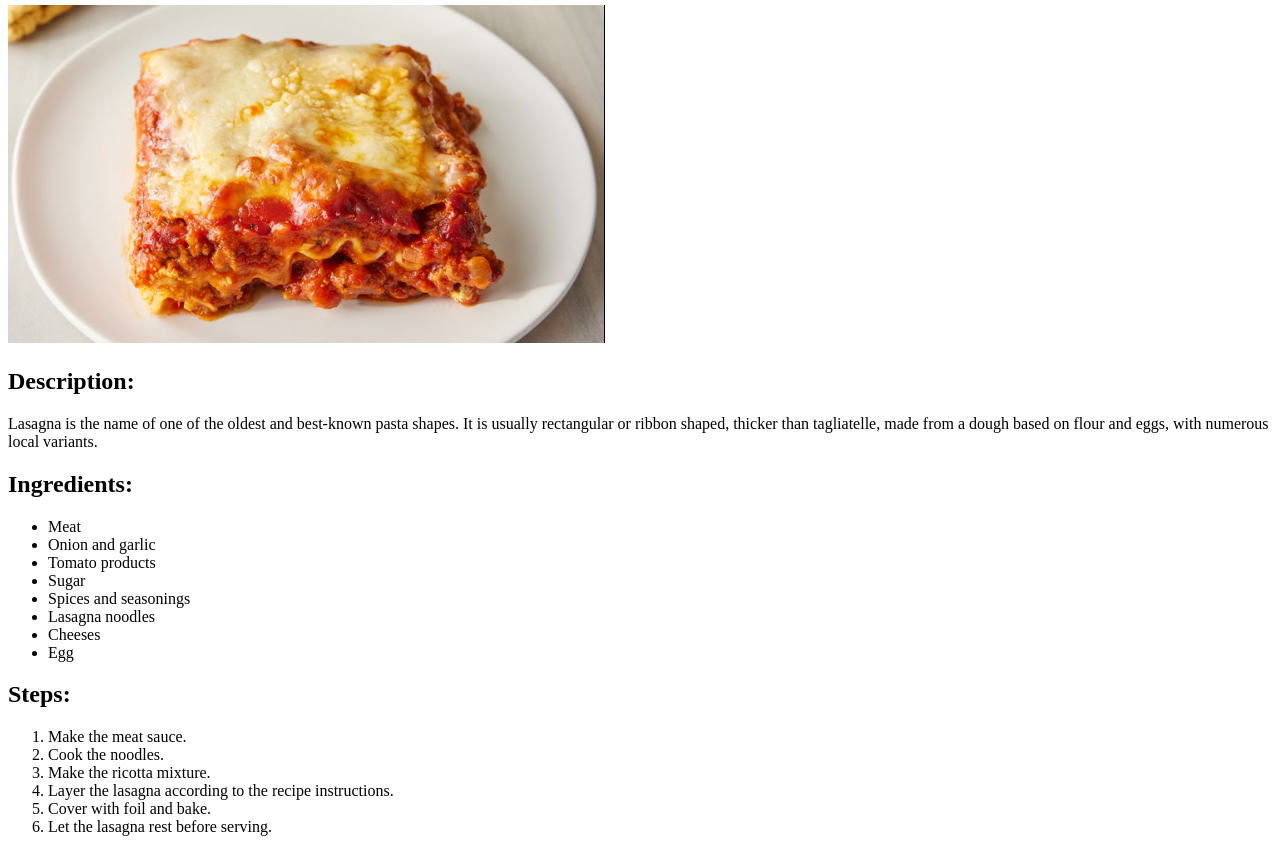
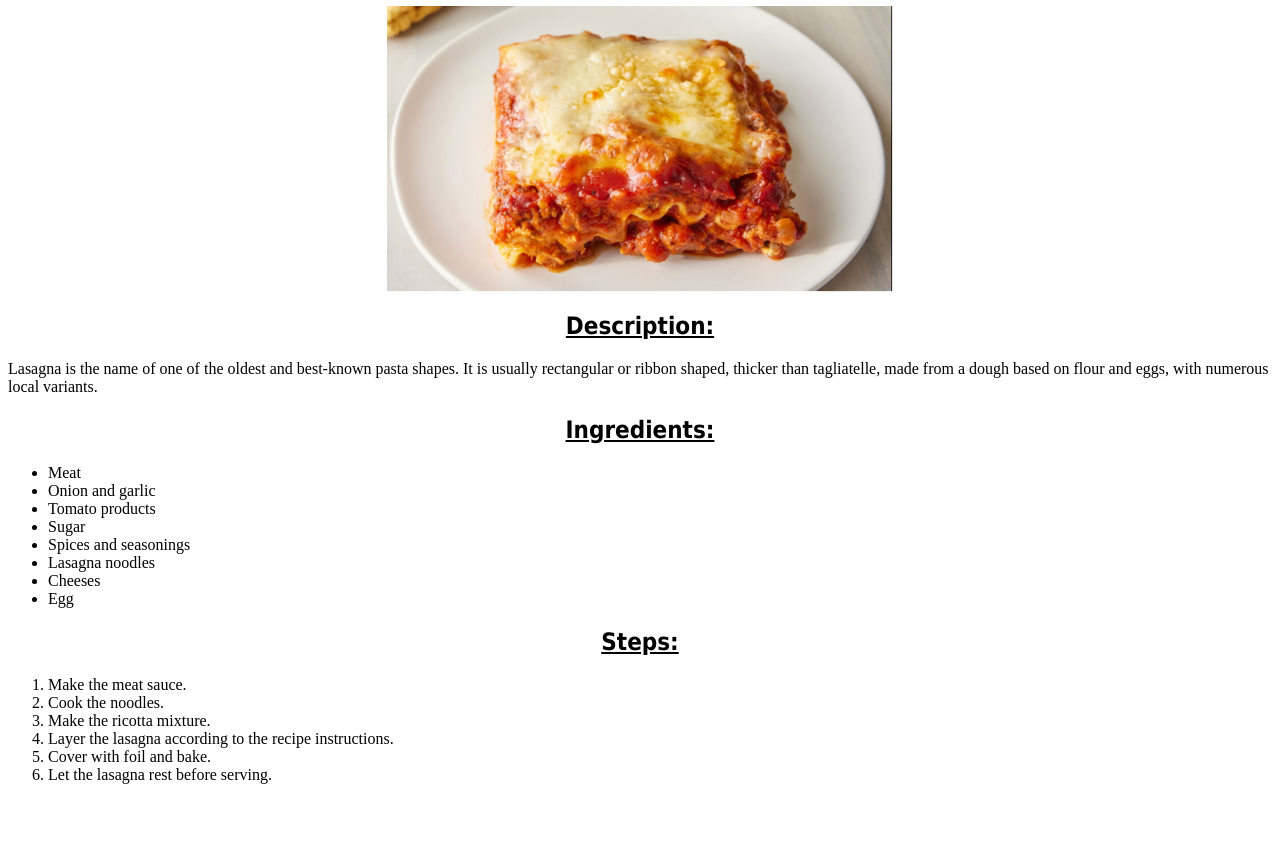
Before and after one commit to IbrahimNasirr/odin-recipes, a plain HTML site: page recipes/lasagna.html in a window 1280 px wide. Shown: the part 75-927 px from the top of the page. After the commit the page ends 875 px from the top, so only its background shows below. Drawn offline with Linux system fonts and the light colour scheme.

Commit message:
I added CSS to my recipe page

```diff
--- a/recipes/lasagna.html
+++ b/recipes/lasagna.html
@@ -3,14 +3,15 @@
 <head>
     <meta charset="UTF-8">
     <meta name="viewport" content="width=device-width, initial-scale=1.0">
+    <link rel="stylesheet" href="/styles.css">
     <title>Lasagna Recipe</title>
 </head>
 <body>
-    <h1>Lasagna Recipe:</h1>
-    <img src="../images/lasagna.PNG" alt="lasagna">
-    <h2>Description:</h2>
+    <h1 class="lasagna-heading">Lasagna Recipe:</h1>
+    <img src="../images/lasagna.PNG" alt="lasagna" class="lasagna-center">
+    <h2 class="center-align">Description:</h2>
     <p>Lasagna is the name of one of the oldest and best-known pasta shapes. It is usually rectangular or ribbon shaped, thicker than tagliatelle, made from a dough based on flour and eggs, with numerous local variants.</p>
-    <h2>Ingredients:</h2>
+    <h2 class="center-align">Ingredients:</h2>
     <ul>
         <li>Meat</li>
         <li>Onion and garlic</li>
@@ -23,7 +24,7 @@
 
     </ul>
 
-    <h2>Steps:</h2>
+    <h2 class="center-align">Steps:</h2>
     <ol>
         <li>Make the meat sauce.</li>
         <li>Cook the noodles.</li>
--- /dev/null
+++ b/styles.css
@@ -0,0 +1,30 @@
+.title,
+.sub-title,
+#link,
+.lasagna-heading,
+.center-align {
+    font-family: Tahoma;
+    font-weight: bold;
+    text-decoration: underline;
+    text-align: center;
+}
+.title{
+    color: orange;
+}
+.center-align{
+    text-align: center;
+}
+
+.center,
+.lasagna-center {
+    display: block;
+    margin-left: auto;
+    margin-right: auto;
+    width: 40%;
+}
+.sub-title {
+    color: lightblue;
+}
+
+
+/* Lasagna Part */
```
Also changed, not shown: index.html (+7 -4 lines), 1 other file.
